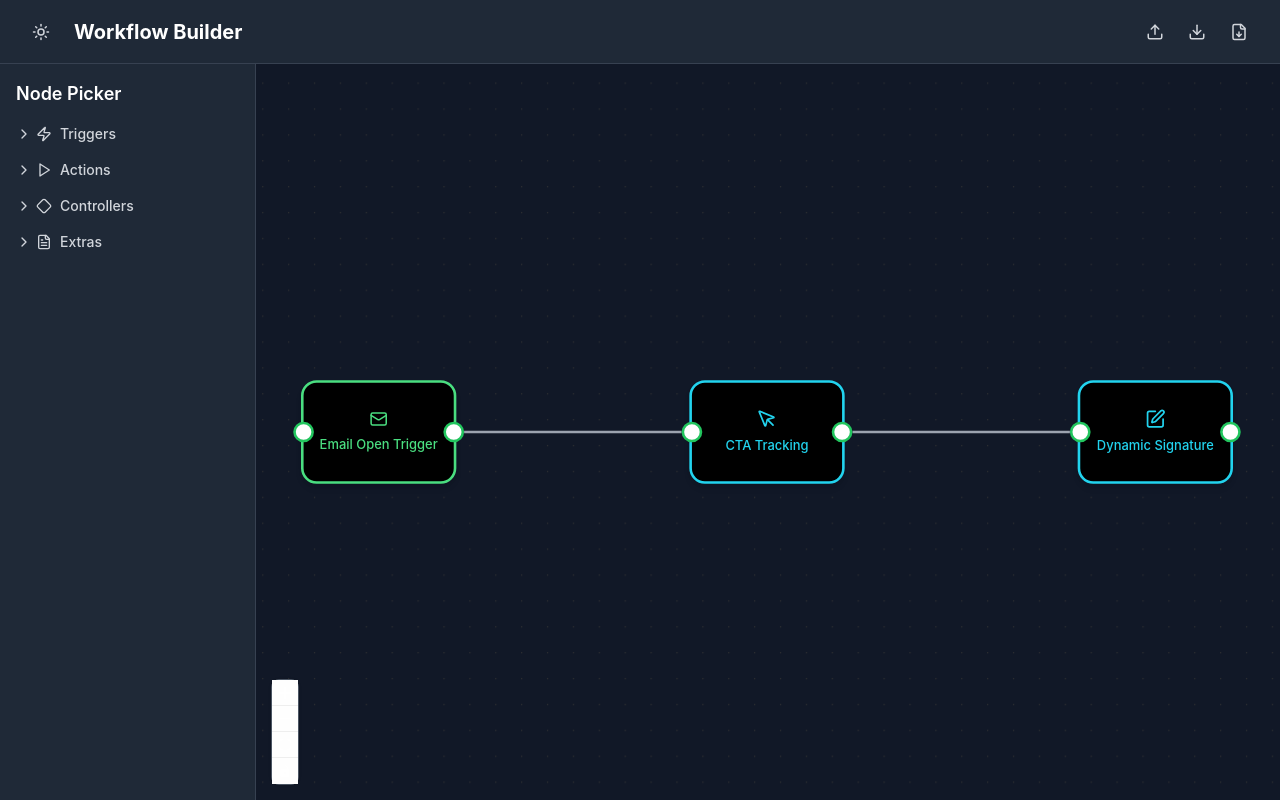
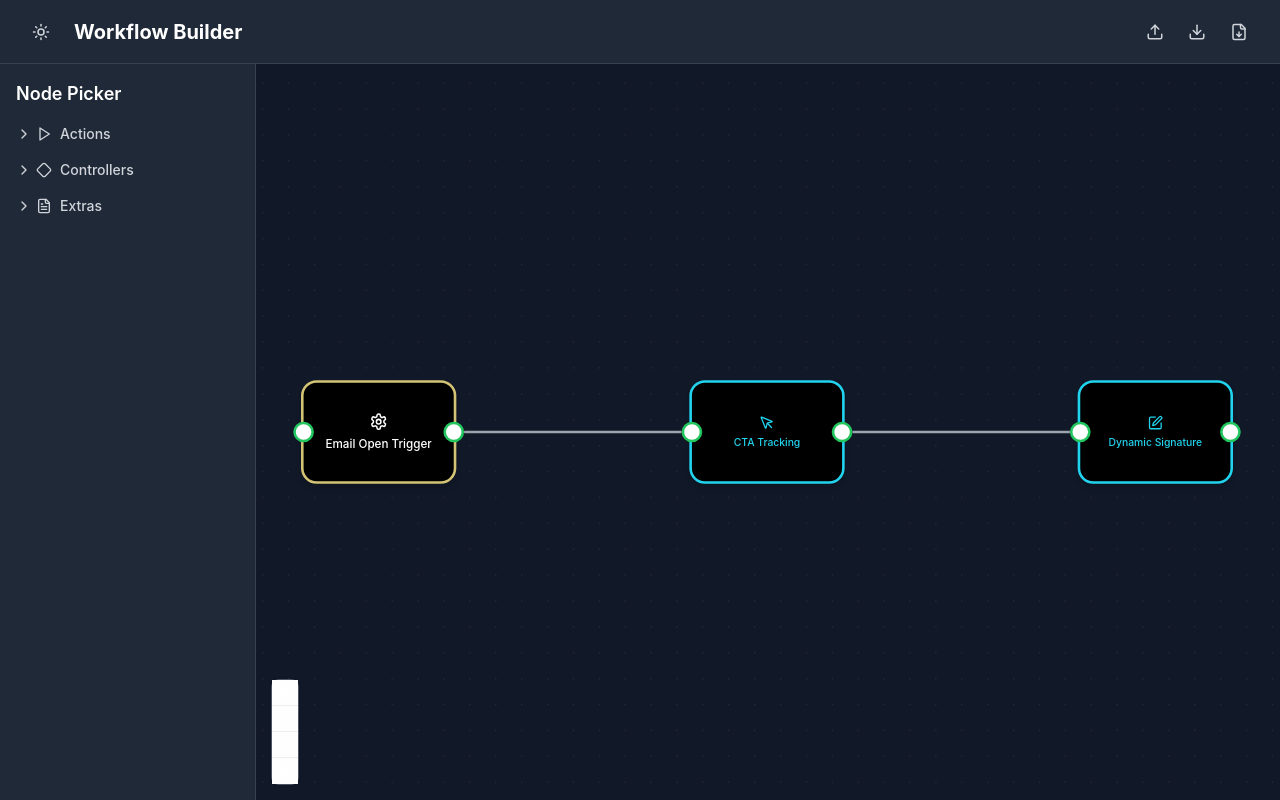
Before and after one commit to linuxacademyir/neon-flow-visualizer-studio, a React (Vite) app: page / in a window 1280 px wide. Built offline with nearby package versions, Linux system fonts and the light colour scheme.

Commit message:
Remove trigger category and adjust action node
Removed the "triggers" category from the node sidebar and ensured custom names fit within action nodes.

```diff
--- a/src/components/CustomNode.tsx
+++ b/src/components/CustomNode.tsx
@@ -20,21 +20,12 @@ import {
 } from 'lucide-react';
 
 const iconMap = {
-  // Email specific triggers
-  'Email Opened': Mail,
-  'Link Clicked': MousePointer,
-  'CTA Clicked': MousePointer,
-
-  // Standard triggers
-  'System based': Settings,
-  'User based': User,
-  'Participant based': Users,
-  'AI agent based': Bot,
-
-  // Actions
+  // Email specific actions
   'Send Email': Mail,
   'Update Signature': Edit,
   'Track Click': MousePointer,
+
+  // Standard actions
   'System based action': Settings,
   'User based action': User,
   'Participant based action': Users,
@@ -90,7 +81,7 @@ export const CustomNode = memo(({ id, data, type }: any) => {
       />
 
       <div className="workflow-node__content">
-        <IconComponent size={type === 'trigger' ? 14 : 16} />
+        <IconComponent size={type === 'action' ? 12 : 14} />
         <span className="workflow-node__label">{displayName}</span>
       </div>
 
--- a/src/components/NodeSidebar.tsx
+++ b/src/components/NodeSidebar.tsx
@@ -1,18 +1,13 @@
+
 import { useState } from 'react';
-import { ChevronDown, ChevronRight, Zap, Play, Diamond, FileText } from 'lucide-react';
+import { ChevronDown, ChevronRight, Play, Diamond, FileText } from 'lucide-react';
 
 const nodeCategories = {
-  triggers: {
-    color: '#00ff00',
-    shape: 'circle',
-    icon: Zap,
-    items: ['System based', 'User based', 'Participant based', 'AI agent based']
-  },
   actions: {
     color: '#00bfff',
     shape: 'rounded-rectangle',
     icon: Play,
-    items: ['System based action', 'User based action', 'Participant based action', 'AI agent based action']
+    items: ['Send Email', 'Update Signature', 'Track Click', 'System based action', 'User based action', 'Participant based action', 'AI agent based action']
   },
   controllers: {
     color: '#ff00ff',
@@ -30,7 +25,6 @@ const nodeCategories = {
 
 export const NodeSidebar = ({ setNodes }: any) => {
   const [collapsed, setCollapsed] = useState<Record<string, boolean>>({
-    triggers: true,
     actions: true,
     controllers: true,
     extras: true
@@ -44,7 +38,7 @@ export const NodeSidebar = ({ setNodes }: any) => {
     const id = `${type}-${Date.now()}`;
     const newNode = {
       id,
-      type: type === 'triggers' ? 'trigger' : type === 'actions' ? 'action' : type === 'controllers' ? 'controller' : 'extra',
+      type: type === 'actions' ? 'action' : type === 'controllers' ? 'controller' : 'extra',
       position: { x: Math.random() * 300 + 100, y: Math.random() * 300 + 100 },
       data: {
         label,
--- a/src/index.css
+++ b/src/index.css
@@ -1,4 +1,3 @@
-
 @tailwind base;
 @tailwind components;
 @tailwind utilities;
@@ -100,16 +99,12 @@
 
 /* Custom Workflow Nodes */
 .workflow-node {
-  @apply relative bg-black border-2 rounded-xl p-3 min-w-[120px] w-[120px] h-[80px] flex flex-col items-center justify-center text-center font-medium text-xs;
+  @apply relative bg-black border-2 rounded-xl p-2 min-w-[120px] w-[120px] h-[80px] flex flex-col items-center justify-center text-center font-medium text-xs;
   box-shadow: 0 4px 6px -1px rgba(0, 0, 0, 0.1), 0 2px 4px -1px rgba(0, 0, 0, 0.06);
 }
 
 [data-theme="light"] .workflow-node {
   @apply bg-white text-black;
-}
-
-.workflow-node--trigger {
-  @apply border-green-400 text-green-400;
 }
 
 .workflow-node--action {
@@ -126,11 +121,21 @@
 
 /* Node Content */
 .workflow-node__content {
-  @apply flex flex-col items-center justify-center gap-1 h-full;
+  @apply flex flex-col items-center justify-center gap-1 h-full px-1;
 }
 
 .workflow-node__label {
-  @apply text-[10px] max-w-full overflow-hidden text-ellipsis whitespace-nowrap;
+  @apply text-[9px] max-w-full overflow-hidden text-ellipsis leading-tight;
+  word-wrap: break-word;
+  hyphens: auto;
+  display: -webkit-box;
+  -webkit-line-clamp: 2;
+  -webkit-box-orient: vertical;
+}
+
+.workflow-node--action .workflow-node__label {
+  @apply text-[8px] leading-[10px];
+  -webkit-line-clamp: 3;
 }
 
 /* Node Toolbar */
```
